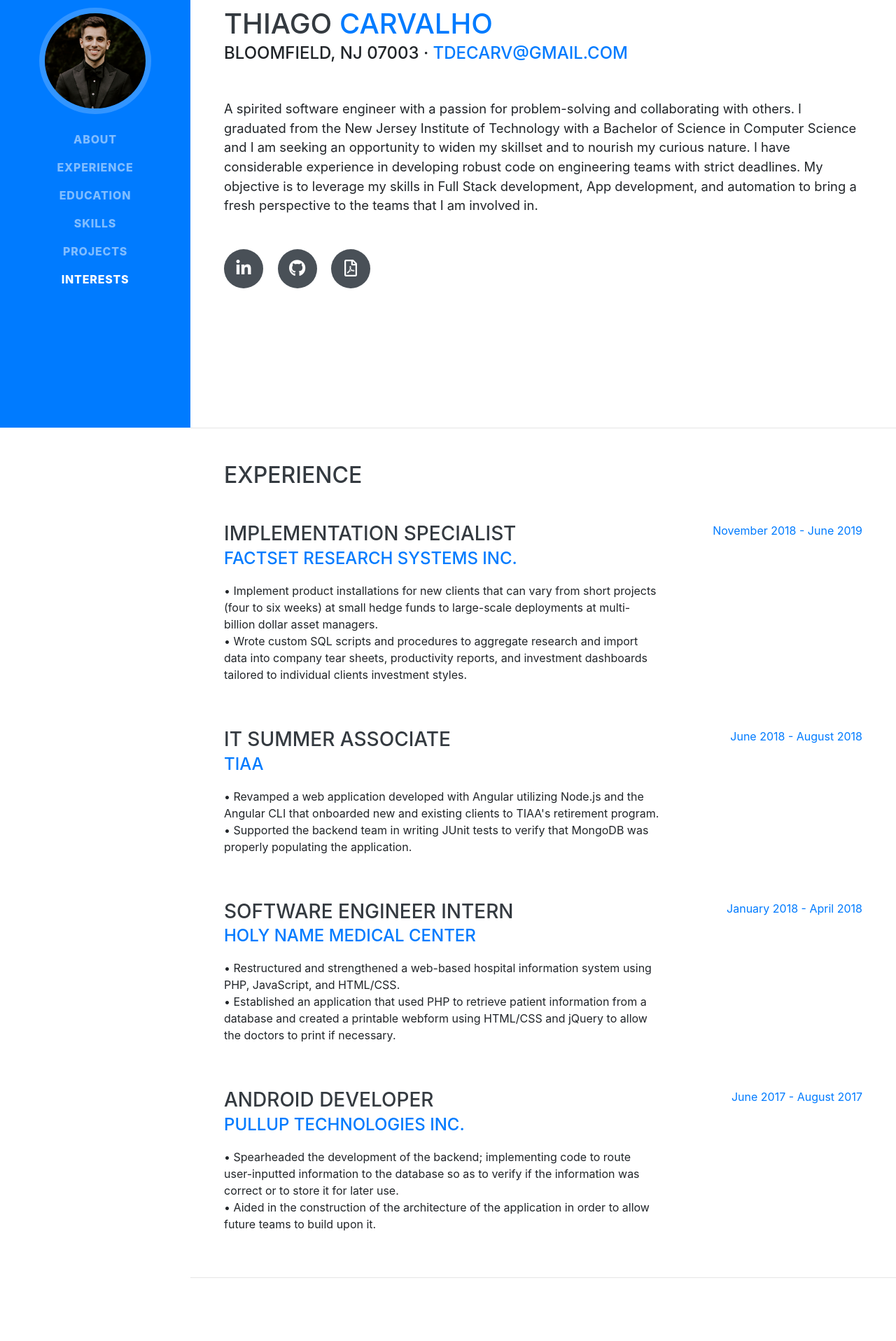
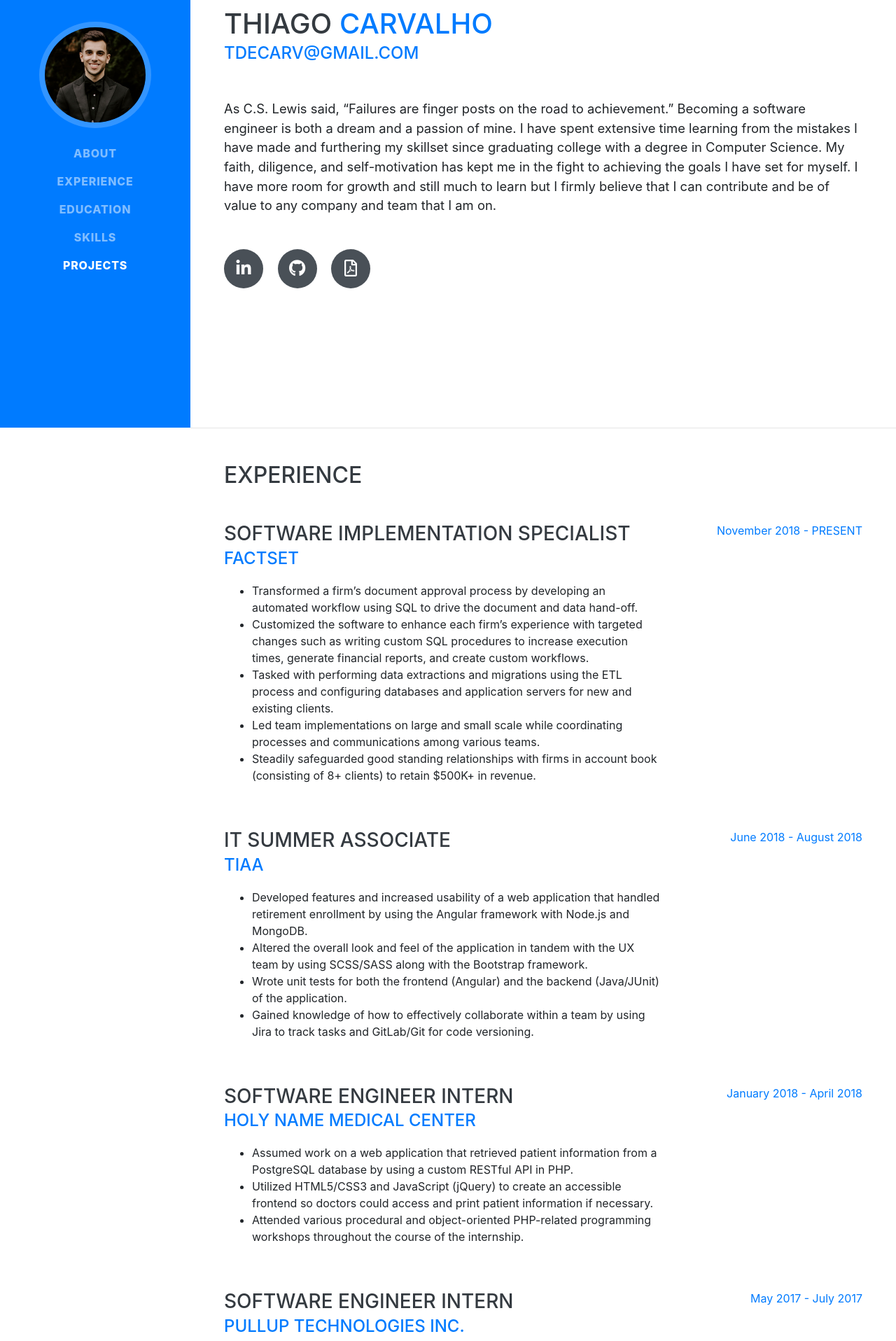
Before and after one commit to thiagotcarvalho/thiago-carv.github.io, a website with bundled scripts: page index.html in a window 1280 px wide. Shown: the part 189-2105 px from the top of the page at 70% size. Built offline with nearby package versions, Linux system fonts and the light colour scheme; a script that the page names is missing; a web font is replaced by a local one.

Commit message:
Updated my personal information

```diff
--- a/index.html
+++ b/index.html
@@ -53,9 +53,9 @@
         <li class="nav-item">
             <a class="nav-link js-scroll-trigger" href="#projects">Projects</a>
         </li>
-        <li class="nav-item">
+        <!-- <li class="nav-item">
           <a class="nav-link js-scroll-trigger" href="#interests">Interests</a>
-        </li>
+        </li> -->
         <!-- <li class="nav-item">
           <a class="nav-link js-scroll-trigger" href="#awards">Awards</a>
         </li> -->
@@ -70,25 +70,24 @@
         <h1 class="mb-0">Thiago
           <span class="text-primary">Carvalho</span>
         </h1>
-        <div class="subheading mb-5">Bloomfield, NJ 07003 ·
+        <div class="subheading mb-5">
           <a href="mailto:name@email.com">tdecarv@gmail.com</a>
         </div>
         <p class="lead mb-5">
-          A spirited software engineer with a passion for problem-solving and collaborating with others.
-          I graduated from the New Jersey Institute of Technology with a Bachelor of Science in Computer Science and
-          I am seeking an opportunity to widen my skillset and to nourish my curious nature.
-          I have considerable experience in developing robust code on engineering teams with strict deadlines.
-          My objective is to leverage my skills in Full Stack development, App development, and automation to bring
-          a fresh perspective to the teams that I am involved in.
+          As C.S. Lewis said, “Failures are finger posts on the road to achievement.”
+          Becoming a software engineer is both a dream and a passion of mine.
+          I have spent extensive time learning from the mistakes I have made and furthering my skillset since graduating college with a degree in Computer Science.
+          My faith, diligence, and self-motivation has kept me in the fight to achieving the goals I have set for myself.
+          I have more room for growth and still much to learn but I firmly believe that I can contribute and be of value to any company and team that I am on.
         </p>
         <div class="social-icons">
-          <a href="https://www.linkedin.com/in/thiaguinhoc/" target="_blank">
+          <a href="https://www.linkedin.com/in/thiagocarv/" target="_blank">
             <i class="fab fa-linkedin-in"></i>
           </a>
           <a href="https://github.com/thiago-carv" target="_blank">
             <i class="fab fa-github"></i>
           </a>
-          <a href="2019TCResume.pdf" target="_blank">
+          <a href="Thiago_Carvalho_Resume.pdf" target="_blank">
             <i class="far fa-file-pdf"></i>
           </a>
           <!-- <a href="#">
@@ -109,26 +108,31 @@
 
         <div class="resume-item d-flex flex-column flex-md-row justify-content-between mb-5">
           <div class="resume-content">
-            <h3 class="mb-0">Implementation Specialist</h3>
-            <div class="subheading mb-3"><a href="https://www.factset.com/" target="_blank">FactSet Research Systems Inc.</a></div>
-            <p>
-              • Implement product installations for new clients that can vary from short projects (four to six weeks) at small hedge funds to large-scale deployments at multi-billion dollar asset managers.</br>
-              • Wrote custom SQL scripts and procedures to aggregate research and import data into company tear sheets, productivity reports, and investment dashboards tailored to individual clients investment styles.
-            </p>
+            <h3 class="mb-0">Software Implementation Specialist</h3>
+            <div class="subheading mb-3"><a href="https://www.factset.com/" target="_blank">FactSet</a></div>
+            <ul>
+              <li>Transformed a firm’s document approval process by developing an automated workflow using SQL to drive the document and data hand-off.</li>
+              <li>Customized the software to enhance each firm’s experience with targeted changes such as writing custom SQL procedures to increase execution times, generate financial reports, and create custom workflows.</li>
+              <li>Tasked with performing data extractions and migrations using the ETL process and configuring databases and application servers for new and existing clients.</li>
+              <li>Led team implementations on large and small scale while coordinating processes and communications among various teams.</li>
+              <li>Steadily safeguarded good standing relationships with firms in account book (consisting of 8+ clients) to retain $500K+ in revenue.</li>
+            </ul>
           </div>
           <div class="resume-date text-md-right">
-            <span class="text-primary">November 2018 - June 2019</span>
+            <span class="text-primary">November 2018 - PRESENT</span>
           </div>
         </div>
 
         <div class="resume-item d-flex flex-column flex-md-row justify-content-between mb-5">
           <div class="resume-content">
             <h3 class="mb-0">IT Summer Associate</h3>
-            <div class="subheading mb-3"><a href="https://www.tiaa.org/public/index.html" target="_blank">TIAA</a></div>
-            <p>
-              • Revamped a web application developed with Angular utilizing Node.js and the Angular CLI that onboarded new and existing clients to TIAA's retirement program.</br>
-              • Supported the backend team in writing JUnit tests to verify that MongoDB was properly populating the application.
-            </p>
+            <div class="subheading mb-3"><a href="https://www.tiaa.org/public/" target="_blank">TIAA</a></div>
+            <ul>
+              <li>Developed features and increased usability of a web application that handled retirement enrollment by using the Angular framework with Node.js and MongoDB.</li>
+              <li>Altered the overall look and feel of the application in tandem with the UX team by using SCSS/SASS along with the Bootstrap framework.</li>
+              <li>Wrote unit tests for both the frontend (Angular) and the backend (Java/JUnit) of the application.</li>
+              <li>Gained knowledge of how to effectively collaborate within a team by using Jira to track tasks and GitLab/Git for code versioning.</li>
+            </ul>
           </div>
           <div class="resume-date text-md-right">
             <span class="text-primary">June 2018 - August 2018</span>
@@ -139,10 +143,11 @@
           <div class="resume-content">
             <h3 class="mb-0">Software Engineer Intern</h3>
             <div class="subheading mb-3"><a href="https://www.holyname.org/" target="_blank">Holy Name Medical Center</a></div>
-            <p>
-              • Restructured and strengthened a web-based hospital information system using PHP, JavaScript, and HTML/CSS.</br>
-              • Established an application that used PHP to retrieve patient information from a database and created a printable webform using HTML/CSS and jQuery to allow the doctors to print if necessary.
-            </p>
+            <ul>
+              <li>Assumed work on a web application that retrieved patient information from a PostgreSQL database by using a custom RESTful API in PHP.</li>
+              <li>Utilized HTML5/CSS3 and JavaScript (jQuery) to create an accessible frontend so doctors could access and print patient information if necessary.</li>
+              <li>Attended various procedural and object-oriented PHP-related programming workshops throughout the course of the internship.</li>
+            </ul>
           </div>
           <div class="resume-date text-md-right">
             <span class="text-primary">January 2018 - April 2018</span>
@@ -151,15 +156,16 @@
 
         <div class="resume-item d-flex flex-column flex-md-row justify-content-between">
           <div class="resume-content">
-            <h3 class="mb-0">Android Developer</h3>
+            <h3 class="mb-0">Software Engineer Intern</h3>
             <div class="subheading mb-3"><a href="https://www.pullup.io/" target="_blank">pullup Technologies Inc.</a></div>
-            <p>
-              • Spearheaded the development of the backend; implementing code to route user-inputted information to the database so as to verify if the information was correct or to store it for later use.</br>
-              • Aided in the construction of the architecture of the application in order to allow future teams to build upon it.
-            </p>
+            <ul>
+              <li>Administered and created an app for Android devices using Java and Android Studio.</li>
+              <li>Spearheaded the development of the backend; implementing code to route user-inputted information to the database so as to verify if the information was correct or to store it for later use.</li>
+              <li>Aided in the construction of the architecture of the application in order to allow future teams to build upon it.</li>
+            </ul>
           </div>
           <div class="resume-date text-md-right">
-            <span class="text-primary">June 2017 - August 2017</span>
+            <span class="text-primary">May 2017 - July 2017</span>
           </div>
         </div>
 
@@ -176,9 +182,7 @@
         <div class="resume-item d-flex flex-column flex-md-row justify-content-between mb-5">
           <div class="resume-content">
             <h3 class="mb-0">New Jersey Institute of Technology</h3>
-            <div class="subheading mb-3">Bachelor of Science</div>
-            <div>Computer Science</div>
-            <!-- <p>GPA:</p> -->
+            <div class="subheading mb-3">Bachelor of Science (B.S.), Computer Science</div>
           </div>
           <div class="resume-date text-md-right">
             <span class="text-primary">September 2016 - August 2018</span>
@@ -188,9 +192,7 @@
         <div class="resume-item d-flex flex-column flex-md-row justify-content-between">
           <div class="resume-content">
             <h3 class="mb-0">Hudson County Community College</h3>
-            <div class="subheading mb-3">Associate of Science</div>
-            <div>Computer Science</div>
-            <!-- <p>GPA: 3.56</p> -->
+            <div class="subheading mb-3">Associate of Science (A.S.), Computer Science </div>
           </div>
           <div class="resume-date text-md-right">
             <span class="text-primary">September 2013 - August 2016</span>
@@ -224,19 +226,16 @@
             <i class="fab fa-angular"></i>
           </li>
           <li class="list-inline-item">
+            <i class="fab fa-react"></i>
+          </li>
+          <li class="list-inline-item">
             <i class="fab fa-node-js"></i>
           </li>
           <li class="list-inline-item">
-              <i class="devicon-php-plain"></i>
+            <i class="fab fa-npm"></i>
           </li>
           <li class="list-inline-item">
-            <i class="fab fa-wordpress"></i>
-          </li>
-          <li class="list-inline-item">
-              <i class="fab fa-cpanel"></i>
-          </li>
-          <li class="list-inline-item">
-            <i class="fab fa-npm"></i>
+              <i class="devicon-php-plain"></i>
           </li>
           <li class="list-inline-item">
               <i class="fab fa-java"></i>
@@ -270,7 +269,7 @@
           </li>
         </ul>
 
-        <div class="subheading mb-3">Workflow</div>
+        <!-- <div class="subheading mb-3">Workflow</div>
         <ul class="fa-ul mb-0">
           <li>
             <i class="fa-li fa fa-check"></i>
@@ -281,7 +280,7 @@
             Agile Development &amp; Scrum
           </li>
         </ul>
-      </div>
+      </div> -->
     </section>
 
     <hr class="m-0">
@@ -375,7 +374,7 @@
 
     <hr class="m-0">
 
-    <section class="resume-section p-3 p-lg-5 d-flex align-items-center" id="interests">
+    <!-- <section class="resume-section p-3 p-lg-5 d-flex align-items-center" id="interests">
       <div class="w-100">
         <h2 class="mb-5">Interests</h2>
         <p>
@@ -392,7 +391,7 @@
           on my tan or outside, either hiking or playing soccer.
         </p>
       </div>
-    </section>
+    </section> -->
 
   </div>
 
```
